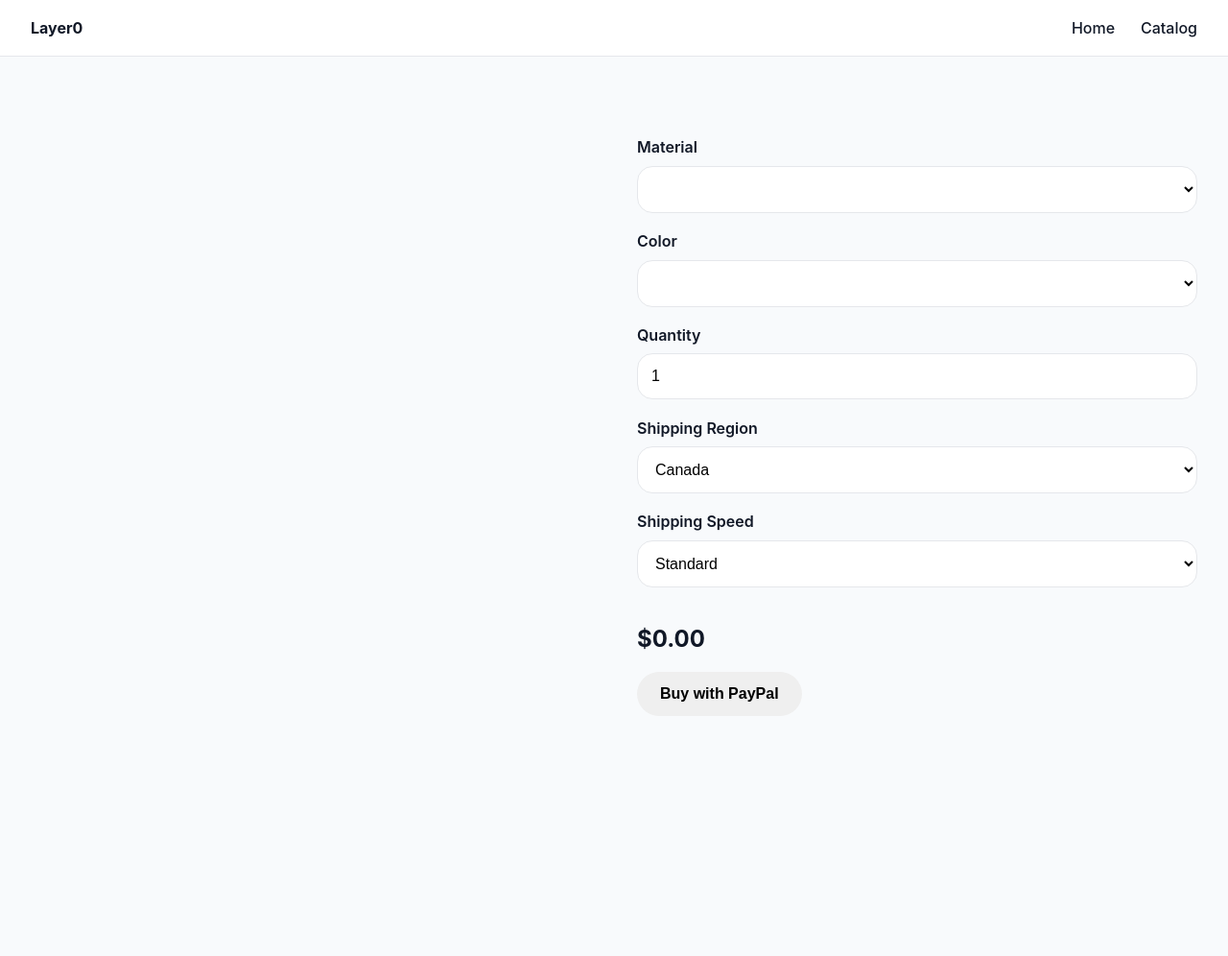
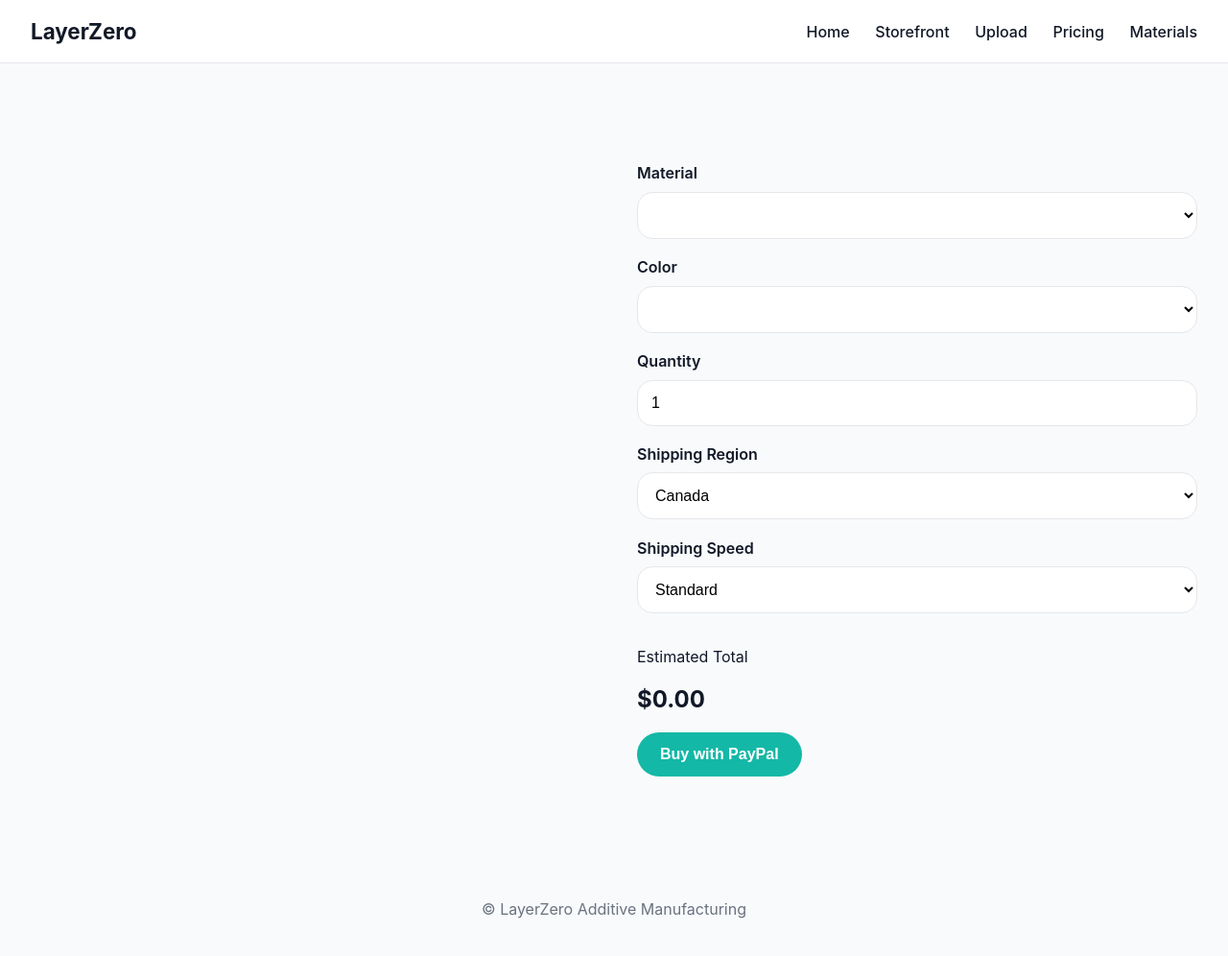
Before and after one commit to Bluest-Lotus/LayerZero, a Jekyll site: the page product.html, which Jekyll copies as it is, in a window 1280 px wide and 1021 px high. Shown: the top 996 px of the window at 96% size. Built offline with Jekyll 4.4.1, drawn with Linux system fonts in a browser that asks for light colours.

Commit message:
Update product page title and structure

```diff
--- a/product.html
+++ b/product.html
@@ -1,31 +1,65 @@
 <!DOCTYPE html>
 <html>
 <head>
-  <title>Layer0 Product</title>
 
-  <link rel="stylesheet" href="assets/styles.css">
+  <title>LayerZero Product</title>
 
-  <script defer src="assets/app.js"></script>
+  <link
+    rel="stylesheet"
+    href="./assets/styles.css"
+  >
+
+  <script
+    defer
+    src="./assets/app.js"
+  ></script>
+
 </head>
 
 <body onload="loadProducts().then(renderProductPage)">
 
   <!-- NAV -->
+
   <nav>
-    <strong>Layer0</strong>
+
+    <div class="logo">
+      LayerZero
+    </div>
 
     <div>
-      <a href="index.html">Home</a>
-      <a href="catalog.html">Catalog</a>
+
+      <a href="index.html">
+        Home
+      </a>
+
+      <a href="storefront.html">
+        Storefront
+      </a>
+
+      <a href="upload.html">
+        Upload
+      </a>
+
+      <a href="pricing.html">
+        Pricing
+      </a>
+
+      <a href="materials.html">
+        Materials
+      </a>
+
     </div>
+
   </nav>
 
   <!-- PRODUCT -->
+
   <section class="container">
 
     <div class="product-layout">
 
       <!-- IMAGE -->
+
       <div>
 
         <img
@@ -38,25 +72,38 @@
       </div>
 
       <!-- DETAILS -->
+
       <div>
 
         <h1 id="title"></h1>
 
-        <p id="desc"></p>
+        <p
+          id="desc"
+          class="section-subtitle"
+        ></p>
 
-        <label>Material</label>
+        <label>
+          Material
+        </label>
+
         <select
           id="material"
           onchange="updateQuote()"
         ></select>
 
-        <label>Color</label>
+        <label>
+          Color
+        </label>
+
         <select
           id="color"
           onchange="updateQuote()"
         ></select>
 
-        <label>Quantity</label>
+        <label>
+          Quantity
+        </label>
+
         <input
           id="quantity"
           type="number"
@@ -65,11 +112,15 @@
           oninput="updateQuote()"
         >
 
-        <label>Shipping Region</label>
+        <label>
+          Shipping Region
+        </label>
+
         <select
           id="region"
           onchange="updateQuote()"
         >
+
           <option value="canada">
             Canada
           </option>
@@ -81,13 +132,18 @@
           <option value="intl">
             International
           </option>
+
         </select>
 
-        <label>Shipping Speed</label>
+        <label>
+          Shipping Speed
+        </label>
+
         <select
           id="speed"
           onchange="updateQuote()"
         >
+
           <option value="1">
             Standard
           </option>
@@ -99,21 +155,37 @@
           <option value="2.2">
             Priority
           </option>
+
         </select>
 
-        <h2 id="price">
-          $0.00
-        </h2>
+        <div class="quote-box">
 
-        <p id="productionTime"></p>
+          <p class="quote-label">
+            Estimated Total
+          </p>
+
+          <h2 id="price">
+            $0.00
+          </h2>
+
+          <p
+            id="productionTime"
+            class="quote-time"
+          ></p>
+
+        </div>
 
         <a
           id="buy"
           target="_blank"
         >
-          <button>
+
+          <button class="primary-btn full-btn">
+
             Buy with PayPal
+
           </button>
+
         </a>
 
       </div>
@@ -122,5 +194,11 @@
 
   </section>
 
+  <footer>
+
+    © LayerZero Additive Manufacturing
+
+  </footer>
+
 </body>
 </html>
```
